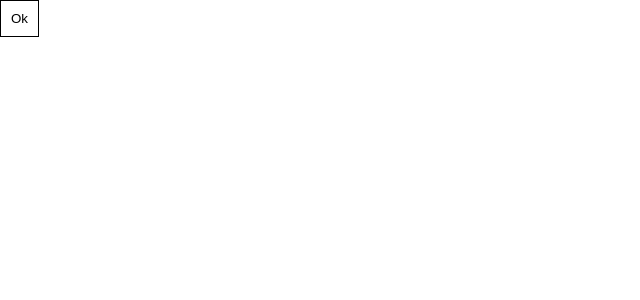
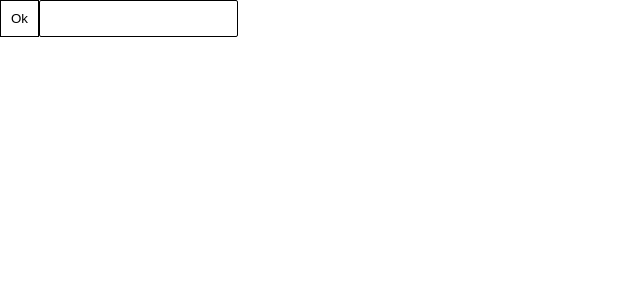
Before and after one commit to caprica-Six/react-styled-components, a React (Create React App) app: page / in a window 1280 px wide. Shown: the top 300 px of the page, without its empty margins (0-640 px from the left). Built offline with nearby package versions, Linux system fonts and the light colour scheme.

Commit message:
add PasswordInput styled component and render (without attrs)

```diff
--- a/src/App.js
+++ b/src/App.js
@@ -1,9 +1,10 @@
-import React, { Component } from 'react';
+import React, { Fragment, Component } from 'react';
 import './App.css';
 import Button from './components/common/Button';
 import { ThemeProvider } from 'styled-components';
 import LightTheme from "./theme/light";
 import DarkTheme from "./theme/dark";
+import PasswordInput from './components/common/PasswordInput';
 
 class App extends Component {
   state = {
@@ -19,7 +20,10 @@ class App extends Component {
   render() {
     return (
       <ThemeProvider theme={this.state.theme}>
-        <Button onClick={this.handleToggleTheme}> Ok </Button>
+      <Fragment>
+          <Button onClick={this.handleToggleTheme}> Ok </Button>
+          <PasswordInput />
+        </Fragment>
       </ThemeProvider>
     );
   }
--- /dev/null
+++ b/src/components/common/PasswordInput.js
@@ -0,0 +1,19 @@
+import React from 'react';
+import styled  from "styled-components";
+
+// render an HTML element input with type password
+const StyledPasswordInput = styled.input`
+    border-radius: 2px;
+    outline: none;
+    border: 1px solid black;
+    &:focus {
+        border-color: blue;
+    }
+    padding: 10px;
+`
+
+const PasswordInput = () => {
+    return <StyledPasswordInput type="password" />
+}
+
+export default PasswordInput;
```
